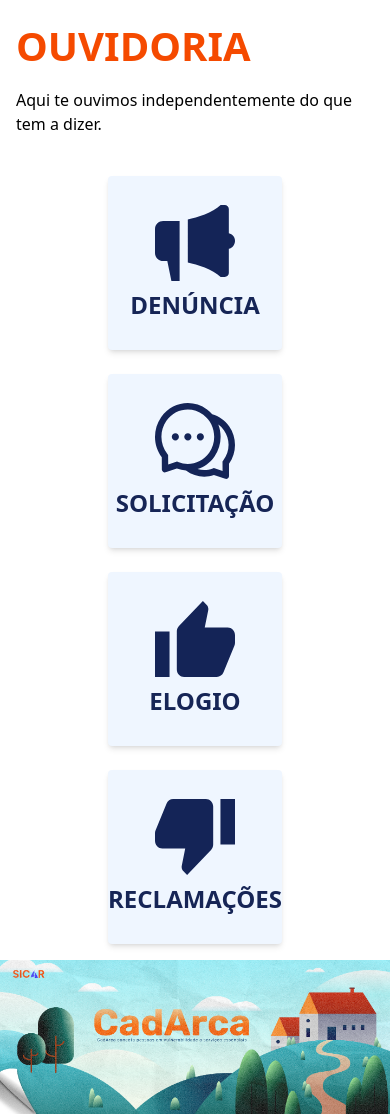
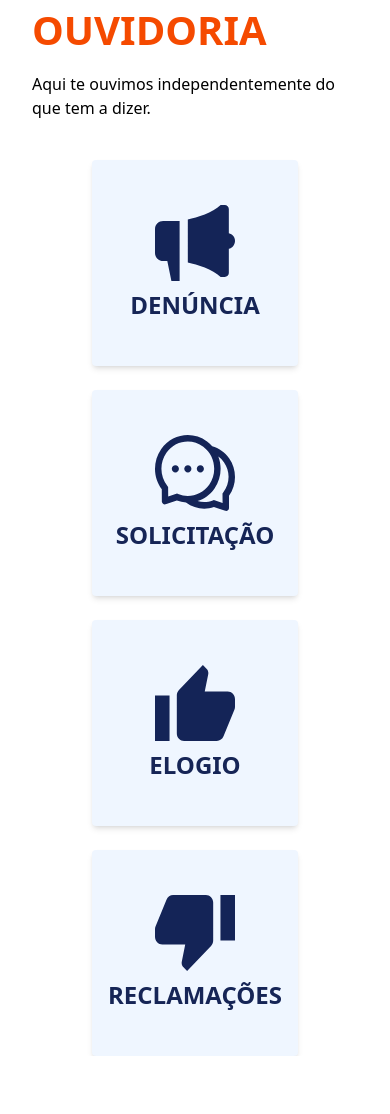
Before and after one commit to Ricki-h/SICAR, a Vue app in the folder app/: page / in a window 390 px wide. After the commit the page ends 1056 px from the top, so only its background shows below. Built offline with nearby package versions, Linux system fonts and the light colour scheme.

Commit message:
Refazendo responsividade

```diff
--- a/app/src/App.vue
+++ b/app/src/App.vue
@@ -5,9 +5,8 @@ import TheOuvidoria from './components/TheOuvidoria.vue'
 </script>
 
 <template>
-  <div class="max-w-7xl mx-auto p-4 md:p-0">
-    <div class="max-w-5xl mx-auto flex flex-col gap-10 items-center">
-    <!-- <div class="max-w-5xl mx-auto flex flex-col gap-12 items-center"></div> -->
+  <div class="max-w-7xl mx-auto">
+    <div class="max-w-5xl mx-auto flex flex-col gap-10 max-sm:px-8 items-center">
       <TheOuvidoria class="flex flex-col gap-3 md:items-center">
           <template #title>
             OUVIDORIA
@@ -18,8 +17,7 @@ import TheOuvidoria from './components/TheOuvidoria.vue'
           </template>
       </TheOuvidoria>
 
-      <div class="grid grid-cols-1 sm:grid-cols-2 md:grid-cols-4 gap-6 md:gap-8">
-      <!-- class="flex flex-col sm:flex-row items-center gap-[10px] md:justify-evenly" -->
+      <div class="p-0 mx-auto grid grid-cols-1 sm:grid-cols-2 md:grid-cols-4 gap-6 md:gap-8">
 
         <CardOuvidoria>
           <template #imagem>
@@ -65,11 +63,6 @@ import TheOuvidoria from './components/TheOuvidoria.vue'
     </div>
   </div>
 
-  <TheDropdown>
-    <template #dropdown>
-      <img src="./assets/banner-arca-original.jpg" alt="Banner Arca">
-    </template>
-  </TheDropdown>
 
 </template>
 
--- a/app/src/components/CardOuvidoria.vue
+++ b/app/src/components/CardOuvidoria.vue
@@ -8,7 +8,9 @@ const colorClasses = {
 }
 
 const sizeClasses = {
-    tam_70: 'w-full max-w-[280px] aspect-square',
+    // tam_70: 'w-full max-w-[280px] aspect-square',
+    tam_70: 'w-full  max-sm:max-w-[325px] max-w-[280px] aspect-square',
+    tam_cell: 'w-full aspect-square',
     sm: 'w-48 h-48',
     md: 'w-64 h-64',
     lg: 'w-72 h-72'
@@ -20,7 +22,7 @@ const props = defineProps({
 });
 
 const classes = computed(() => [
-    'flex flex-col justify-center items-center gap-2 rounded-sm shadow-md mx-auto',
+    'flex flex-col justify-center items-center gap-2 rounded-sm shadow-md mx-auto p-4',
     colorClasses[props.color] ?? colorClasses.blue,
     sizeClasses[props.size] ?? sizeClasses.tam_70,
     'delay-150 duration-300 ease-in-out'
@@ -29,7 +31,7 @@ const classes = computed(() => [
 </script>
 
 <template>
-    <div :class="classes">
+    <div :class="classes" class="max-sm: tam_70">
         <slot name="imagem" />
         <slot name="title" />
     </div>
```
